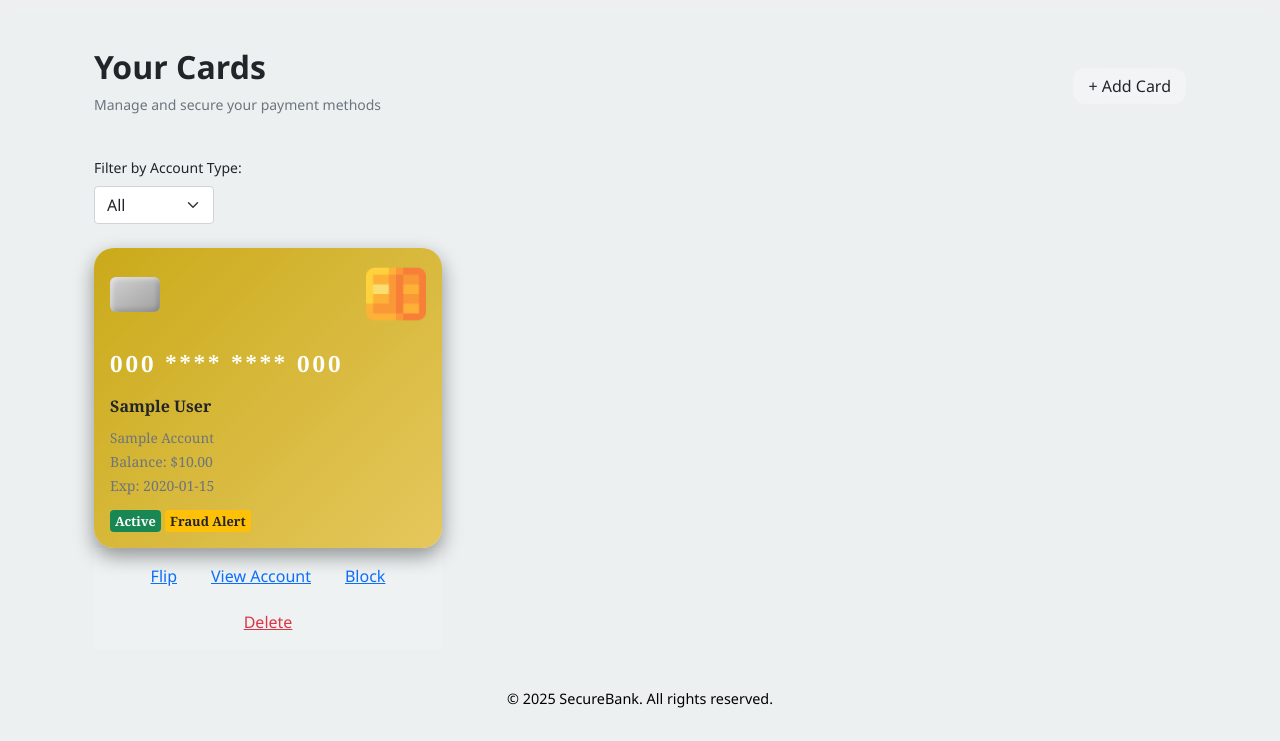
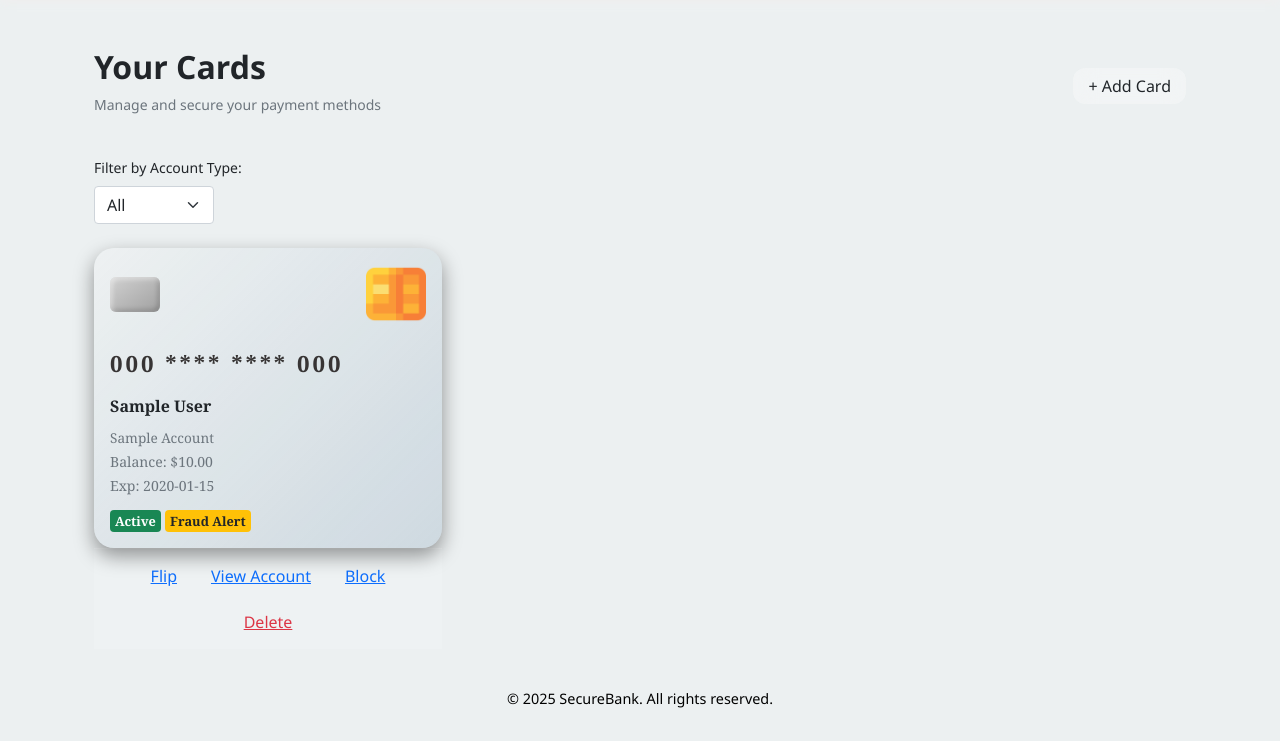
Before and after one commit to asrieldev/secureBank, a Flask app: page /cards in a window 1280 px wide. Shown: the part 62-803 px from the top of the page. Run offline with Flask 3, Linux system fonts and the light colour scheme; a user stored in the database is signed in; tables that the repository leaves empty hold one stand-in row (values such as "Sample post").

Commit message:
Update requirements and cards.html with improved design

```diff
--- a/templates/cards.html
+++ b/templates/cards.html
@@ -145,7 +145,9 @@
   </div>
 </div>
 
+<!-- === Card Styling === -->
 <style>
+
 .card-container {
     display: flex;
     flex-direction: column;
@@ -153,7 +155,7 @@
 }
 
 .card-glass {
-    background: linear-gradient(135deg, #C5A100, #E2C14B);
+    background: linear-gradient(135deg, #d3d3d000, #6186a33f);
     border-radius: 20px;
     color: white;
     font-family: 'Georgia', serif;
@@ -237,6 +239,7 @@
     font-size: 1.4rem;
     letter-spacing: 3px;
     font-weight: bold;
+    color: #373434;
 }
 
 .card-holder .name {
@@ -246,12 +249,6 @@
 
 .card-holder .account-type {
     font-size: 0.85rem;
-}
-
-.card-bottom {
-    display: flex;
-    justify-content: space-between;
-    font-size: 0.9rem;
 }
 
 .card-status-badges {
```
Also changed, not shown: requirements.txt (+22 -22 lines).
